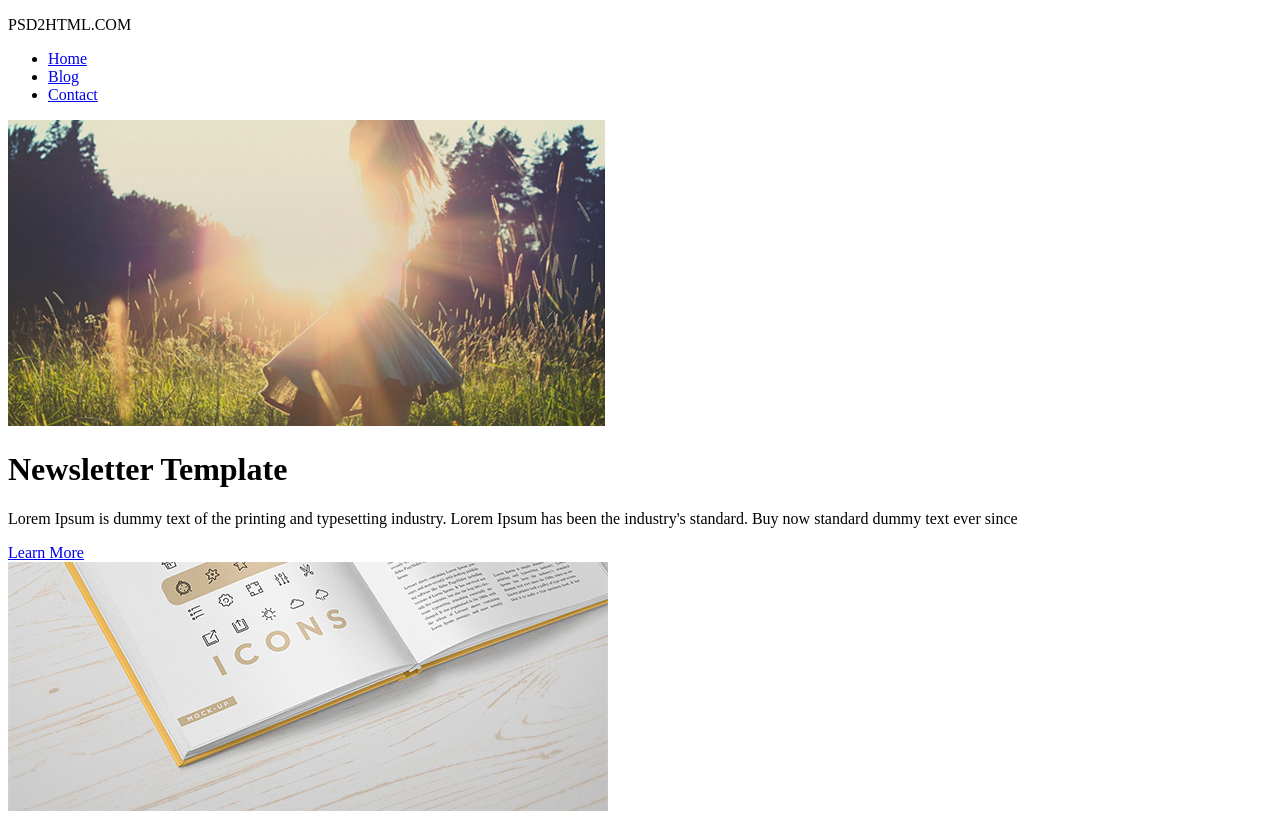
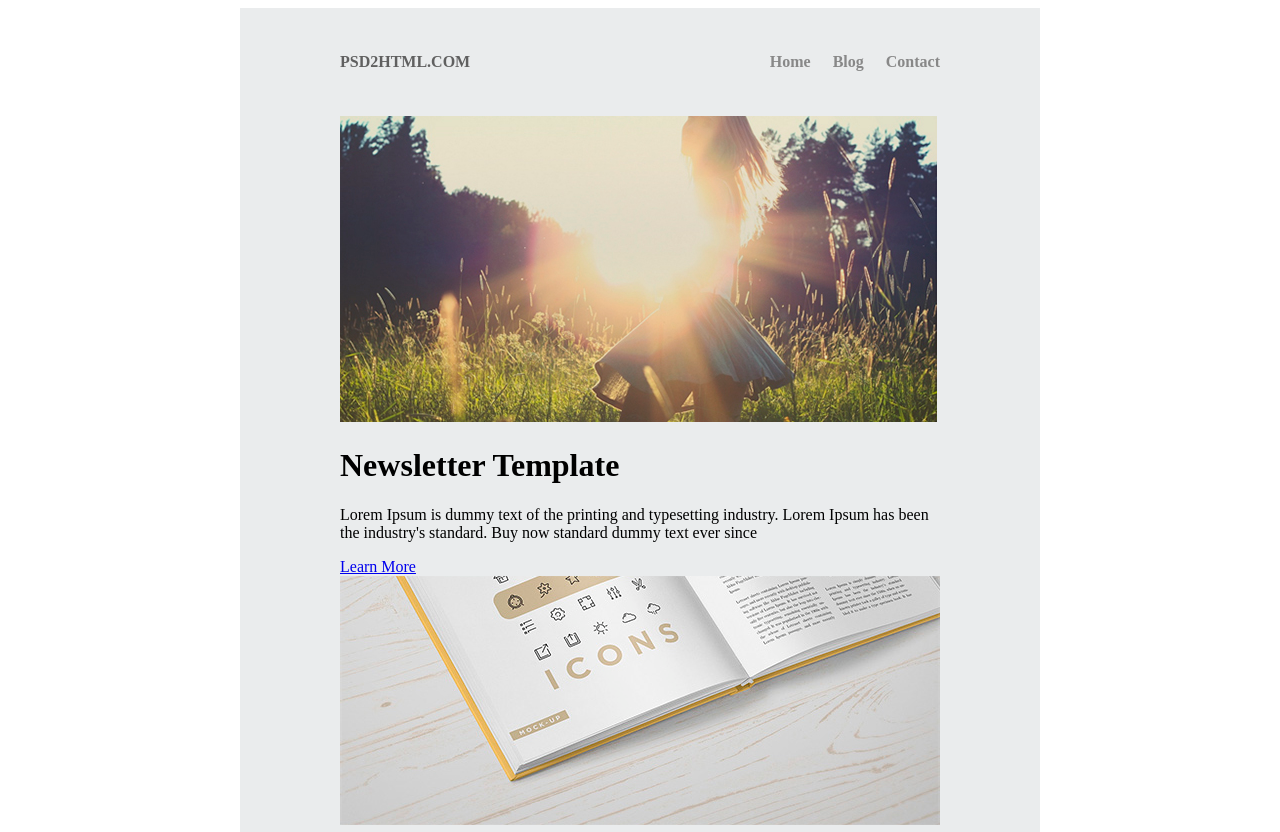
Before and after one commit to PaulaZP/Web-PracticaPSD, a website: page index.html in a window 1280 px wide. Shown: the top 832 px of the page. Drawn offline with Linux system fonts and the light colour scheme.

Commit message:
Agrego header y algunos estilos globales

```diff
--- a/index.html
+++ b/index.html
@@ -12,13 +12,14 @@
 
     <body>
         <div id="wrapper">
-            <div id="header">
+            <div id="content-wrapper">
+                <div id="header clearfix">
                     <div class="logo">
                         <p>PSD2HTML.COM  </p>
                     </div>
 
                     <div class="menu">
-                    <ul>
+                        <ul class="menu-lista">
                             <li><a href="#">Home</a></li>
                             <li><a href="#">Blog</a></li>
                             <li><a href="#">Contact</a></li>
@@ -26,7 +27,6 @@
                     </div>
                 </div>
 
-            <div id="content-wrapper">
                 <div class="slider-1">
                     <img src="./img/img-1.jpg" alt="Slider">
                 </div>
--- /dev/null
+++ b/sass/partial/_globales.scss
@@ -0,0 +1,14 @@
+#wrapper{
+    background-color: #eaeced;
+    width: 800px;
+    margin: 0 auto;
+}
+#content-wrapper{
+    width: 600px;
+    margin: 0 auto;
+}
+.clearfix::after{
+    content: "";
+    clear: both;
+    display: table;
+}
--- /dev/null
+++ b/sass/partial/_header.scss
@@ -0,0 +1,24 @@
+.logo{
+    padding: 29px 0px 29px 0px;
+    float: left;
+    color: #606060;
+    font-weight: bold;
+}
+.menu{
+    float: right;
+    padding: 29px 0px 29px 0px;
+}
+.menu-lista li{
+    list-style: none;
+    float: left;
+
+}
+.menu-lista li + li{
+    margin-left: 22px;
+
+}
+.menu-lista a{
+    color: #888888;
+    text-decoration: none;
+    font-weight: bold;
+}
--- a/sass/style.scss
+++ b/sass/style.scss
@@ -0,0 +1,2 @@
+@import 'partial/globales';
+@import 'partial/header';
```
Also changed, not shown: css/style.css, img/gallery-2.jpg (added), img/gallery-3.jpg (added), img/gallery-4.jpg (added), img/gallery-5.jpg (added), img/gallery-6.jpg (added), sass/component/_mixin.scss (added), sass/component/_setting.scss (added), sass/partial/_contents.scss (added), sass/partial/_sliders.scss (added). Lines whose indentation alone changed are shown as unchanged.
